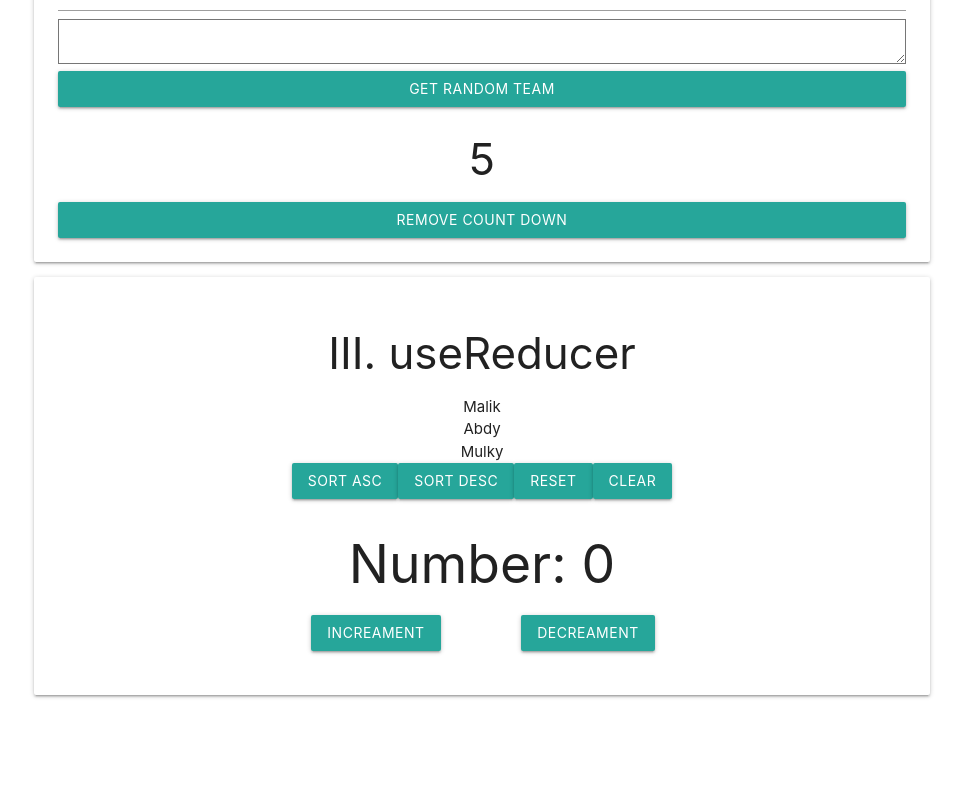
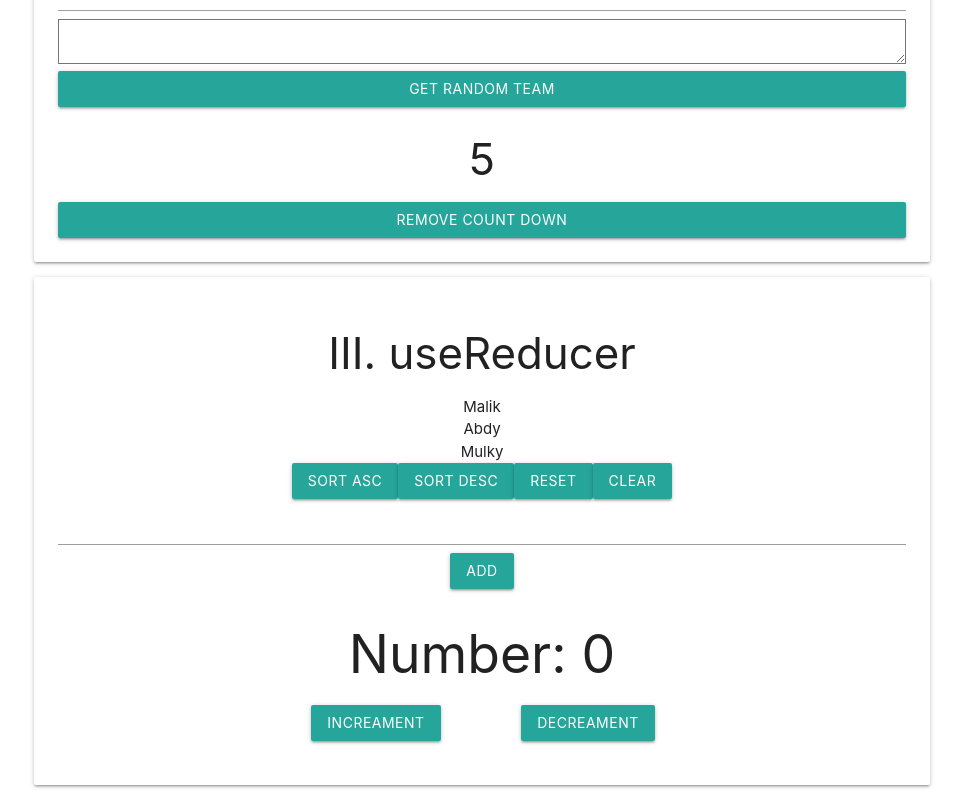
Before and after one commit to abdymm/learn-react-hook, a React (Create React App) app: page / in a window 1280 px wide. Shown: the part 671-1471 px from the top of the page, without its empty margins (158-1121 px from the left). Before the commit the page ends 1381 px from the top, so only its background shows below. Built offline with nearby package versions, Linux system fonts and the light colour scheme.

Commit message:
push data to states

```diff
--- a/src/components/useReducer/RandomPeople.js
+++ b/src/components/useReducer/RandomPeople.js
@@ -1,5 +1,9 @@
-import React, { useReducer } from "react";
+import React, { useState, useReducer } from "react";
 
+const initialPeople = {
+  id: 0,
+  name: ""
+};
 const initialPeoples = [
   {
     id: 2,
@@ -15,8 +19,12 @@ const initialPeoples = [
     name: "Mulky"
   }
 ];
+
+function RandomPeople() {
+  const [people, setPeople] = useState(initialPeople);
+
   const reducer = (state, action) => {
-  switch (action) {
+    switch (action.type) {
       case "asc":
         return [...state].sort((a, b) => parseFloat(a.id) - parseFloat(b.id));
       case "desc":
@@ -25,31 +33,61 @@ const reducer = (state, action) => {
         return initialPeoples;
       case "clear":
         return [];
+      case "add":
+        console.log("NewPeople", people);
+        console.log("NewPeople", state);
+        const newPeople = people;
+        newPeople.id = state.length+1;
+        return [...state, newPeople];
       default:
         return state;
     }
   };
 
-function RandomPeople() {
   const [peoples, dispatch] = useReducer(reducer, initialPeoples);
-  console.log(peoples);
+
   return (
     <div className="center">
       {peoples.map(people => (
         <p>{people.name}</p>
       ))}
       <div className="people-box-action">
-        <button className="btn btn-success" onClick={() => dispatch("asc")}>
+        <button
+          className="btn btn-success"
+          onClick={() => dispatch({ type: "asc" })}
+        >
           Sort ASC
         </button>
-        <button className="btn btn-success" onClick={() => dispatch("desc")}>
+        <button
+          className="btn btn-success"
+          onClick={() => dispatch({ type: "desc" })}
+        >
           Sort DESC
         </button>
-        <button className="btn btn-success" onClick={() => dispatch("reset")}>
+        <button
+          className="btn btn-success"
+          onClick={() => dispatch({ type: "reset" })}
+        >
           RESET
         </button>
-        <button className="btn btn-success" onClick={() => dispatch("clear")}>
+        <button
+          className="btn btn-success"
+          onClick={() => dispatch({ type: "clear" })}
+        >
           CLEAR
+        </button>
+      </div>
+      <div className="row">
+        <input
+          type="text"
+          value={people.name}
+          onChange={e => setPeople({ ...people, name: e.target.value })}
+        ></input>
+        <button
+          className="btn btn-success"
+          onClick={() => dispatch({ type: "add" })}
+        >
+          ADD
         </button>
       </div>
     </div>
```
Lines whose indentation alone changed are shown as unchanged.
